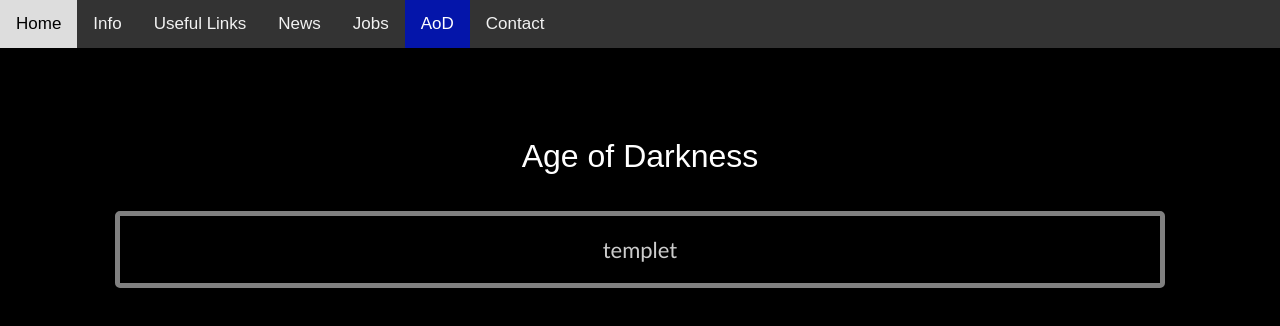
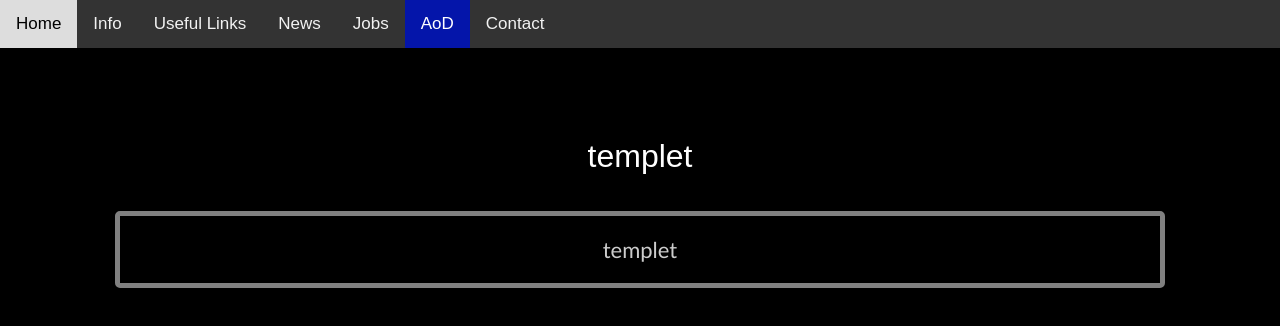
Before and after one commit to joeylockie/lockiemedia, a plain HTML site: page templet.html in a window 1280 px wide. Drawn offline with Linux system fonts and the light colour scheme.

Commit message:
Update templet.html

```diff
--- a/templet.html
+++ b/templet.html
@@ -94,7 +94,7 @@
 		</script>
     <font color="white"> <center>
         <br><br><br><br><br>
-        <font size="+3">Age of Darkness</font>
+        <font size="+3">templet</font>
 <br><br><br>
 <div class="textbox" style="width: 1000px">
 templet
```
